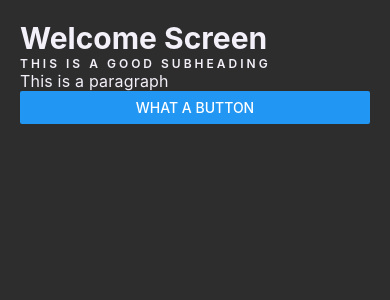
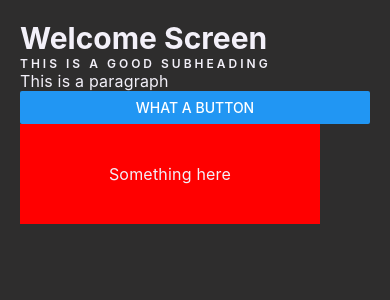
Before and after one commit to afrofit/afrofitapp, a React Native app: screen / in a window 390 px wide. Shown: the top 300 px of the page. Built offline with nearby package versions, Linux system fonts and the light colour scheme.

Commit message:
Pre installation of expo

```diff
--- a/index.js
+++ b/index.js
@@ -1,6 +1,4 @@
-/**
- * @format
- */
+import 'react-native-gesture-handler';
 
 import {AppRegistry} from 'react-native';
 import {App} from './src/App';
--- /dev/null
+++ b/src/components/Buttons/BaseButton.tsx
@@ -0,0 +1,77 @@
+import * as React from 'react';
+import styled from 'styled-components/native';
+
+// import {SolidButton} from './ButtonVariants';
+import {Tappable} from '../Library/Tappable';
+import {theme} from '../../theme/theme';
+import {StyleSheet, Text, View} from 'react-native';
+import {BaseFont} from '../Font/BaseFont';
+
+// interface Props {
+//   children: React.ReactNode;
+//   color?: ButtonColorVariants;
+//   variant?: ButtonSizeVariants;
+//   width?: string;
+//   onPress: () => void;
+// }
+
+// type ButtonSizeVariants = 'title' | 'small-caps' | 'paragraph';
+
+// type ButtonColorVariants =
+//   | 'primary'
+//   | 'secondary'
+//   | 'highlight'
+//   | 'error'
+//   | 'dead'
+//   | 'warning';
+
+// export const BaseButton: React.FC<Props> = ({
+//   children,
+//   color = theme.COLORS.white,
+//   variant = 'title',
+//   onPress,
+// }) => {
+//   return (
+//     <SolidButton>
+//       <BaseFont>{children}</BaseFont>
+//     </SolidButton>
+//     // <Tappable onPress={onPress}>
+//     //   {variant === 'title' && <SolidButton>{children}</SolidButton>}
+//     //   {variant === 'small-caps' && <SolidButton>{children}</SolidButton>}
+//     // </Tappable>
+//   );
+// };
+
+// export const SolidButton = styled.View`
+//   overflow: hidden;
+//   border-radius: 50px;
+//   width: 300px;
+//   height: 50px;
+//   margin-bottom: 10px;
+//   margin-top: 10px;
+//   background-color: 'red';
+// `;
+
+// const Solids = styled.View`
+//   height: 100px;
+//   width: 100px;
+//   background-color: ${theme.COLORS.green};
+// `;
+
+export const BaseButton: React.FC = () => {
+  return (
+    <View style={styles.button}>
+      <BaseFont>Something here</BaseFont>
+    </View>
+  );
+};
+
+const styles = StyleSheet.create({
+  button: {
+    height: 100,
+    width: 300,
+    backgroundColor: 'red',
+    justifyContent: 'center',
+    alignItems: 'center',
+  },
+});
--- /dev/null
+++ b/src/components/Buttons/ButtonVariants.tsx
@@ -0,0 +1,15 @@
+import styled from 'styled-components/native';
+
+interface Props {
+  color: string;
+}
+
+export const SolidButton = styled.View`
+  overflow: hidden;
+  border-radius: 50px;
+  width: 300px;
+  height: 50px;
+  margin-bottom: 10px;
+  margin-top: 10px;
+  background-color: red;
+`;
--- a/src/screens/landing/Welcome.Screen.tsx
+++ b/src/screens/landing/Welcome.Screen.tsx
@@ -1,11 +1,12 @@
 import {useNavigation} from '@react-navigation/native';
 import * as React from 'react';
-import {Button} from 'react-native';
+import {Button, StyleSheet, View} from 'react-native';
 
 import {AuthStackParamList} from '../../navigator/AuthNavigator';
 import {BaseFont} from '../../components/Font/BaseFont';
 import {Page} from '../../components/Page/Page';
 import {StackNavigationProp} from '@react-navigation/stack';
+import {BaseButton} from '../../components/Buttons/BaseButton';
 
 type navigationType = StackNavigationProp<AuthStackParamList, 'Welcome'>;
 
@@ -22,6 +23,7 @@ export const WelcomeScreen: React.FC<Props> = () => {
         title="what a button"
         onPress={() => navigation.navigate('Login')}
       />
+      <BaseButton />
     </Page>
   );
 };
```
